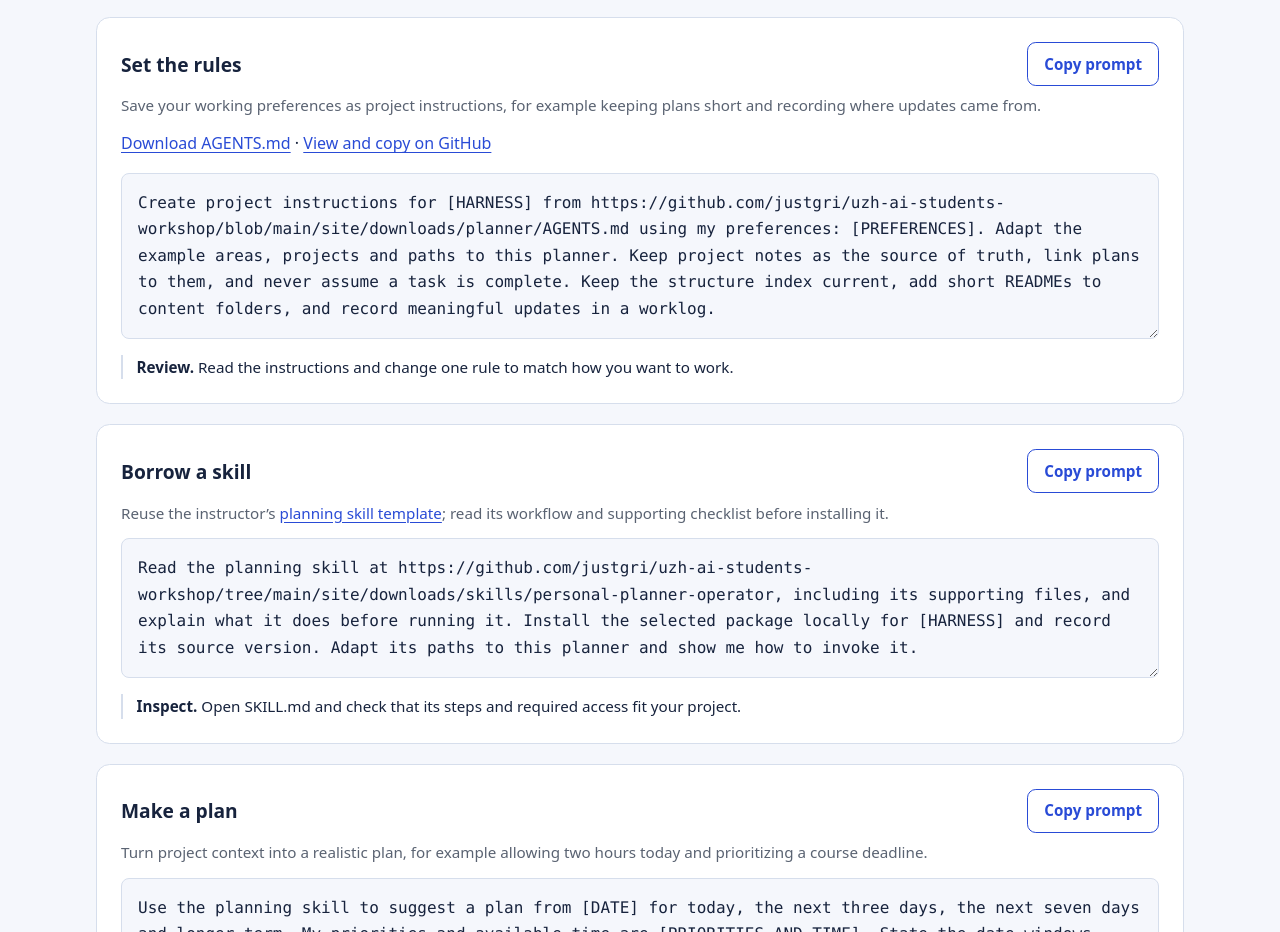
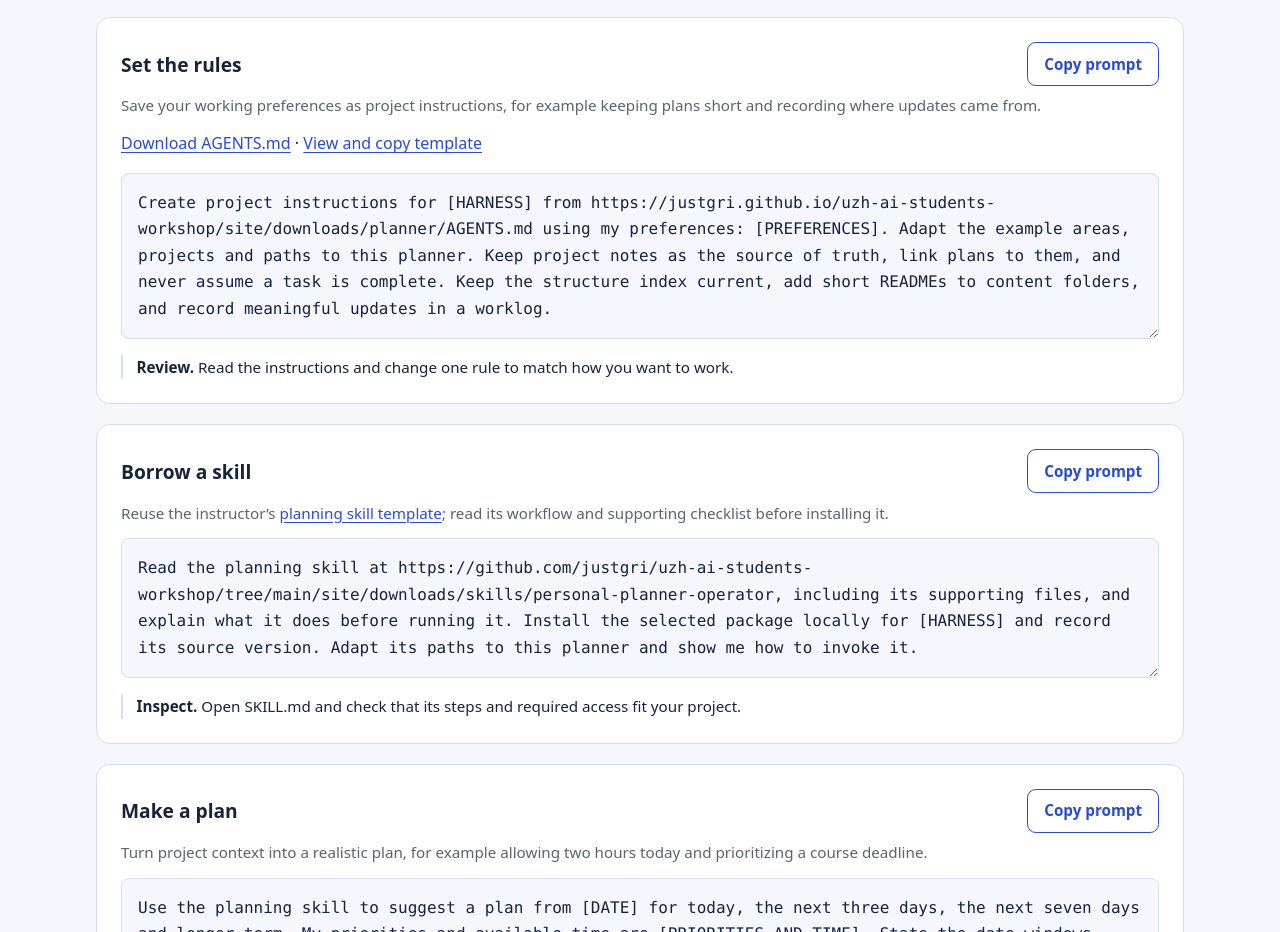
Before and after one commit to justgri/uzh-ai-students-workshop, a plain HTML site: page site/planner.html in a window 1280 px wide. Shown: the part 980-1912 px from the top of the page. Drawn offline with Linux system fonts and the light colour scheme.

Commit message:
Use public download URL for planner instructions

```diff
--- a/site/planner.html
+++ b/site/planner.html
@@ -78,8 +78,8 @@
             <button type="button" class="button button-secondary" data-copy-target="planner-prompt-2" aria-label="Copy set the rules prompt" hidden>Copy prompt</button>
           </div>
           <p class="prompt-note">Save your working preferences as project instructions, for example keeping plans short and recording where updates came from.</p>
-          <p><a href="./downloads/planner/AGENTS.md" download="AGENTS.md">Download AGENTS.md</a> · <a href="https://github.com/justgri/uzh-ai-students-workshop/blob/main/site/downloads/planner/AGENTS.md">View and copy on GitHub</a></p>
-          <textarea id="planner-prompt-2" aria-labelledby="planner-prompt-2-title" rows="4" readonly spellcheck="false">Create project instructions for [HARNESS] from https://github.com/justgri/uzh-ai-students-workshop/blob/main/site/downloads/planner/AGENTS.md using my preferences: [PREFERENCES]. Adapt the example areas, projects and paths to this planner. Keep project notes as the source of truth, link plans to them, and never assume a task is complete. Keep the structure index current, add short READMEs to content folders, and record meaningful updates in a worklog.</textarea>
+          <p><a href="./downloads/planner/AGENTS.md" download="AGENTS.md">Download AGENTS.md</a> · <a href="./downloads/planner/AGENTS.md">View and copy template</a></p>
+          <textarea id="planner-prompt-2" aria-labelledby="planner-prompt-2-title" rows="4" readonly spellcheck="false">Create project instructions for [HARNESS] from https://justgri.github.io/uzh-ai-students-workshop/site/downloads/planner/AGENTS.md using my preferences: [PREFERENCES]. Adapt the example areas, projects and paths to this planner. Keep project notes as the source of truth, link plans to them, and never assume a task is complete. Keep the structure index current, add short READMEs to content folders, and record meaningful updates in a worklog.</textarea>
           <div class="checkpoint"><p><strong>Review.</strong> Read the instructions and change one rule to match how you want to work.</p></div>
         </li>
         <li class="prompt-card">
```
